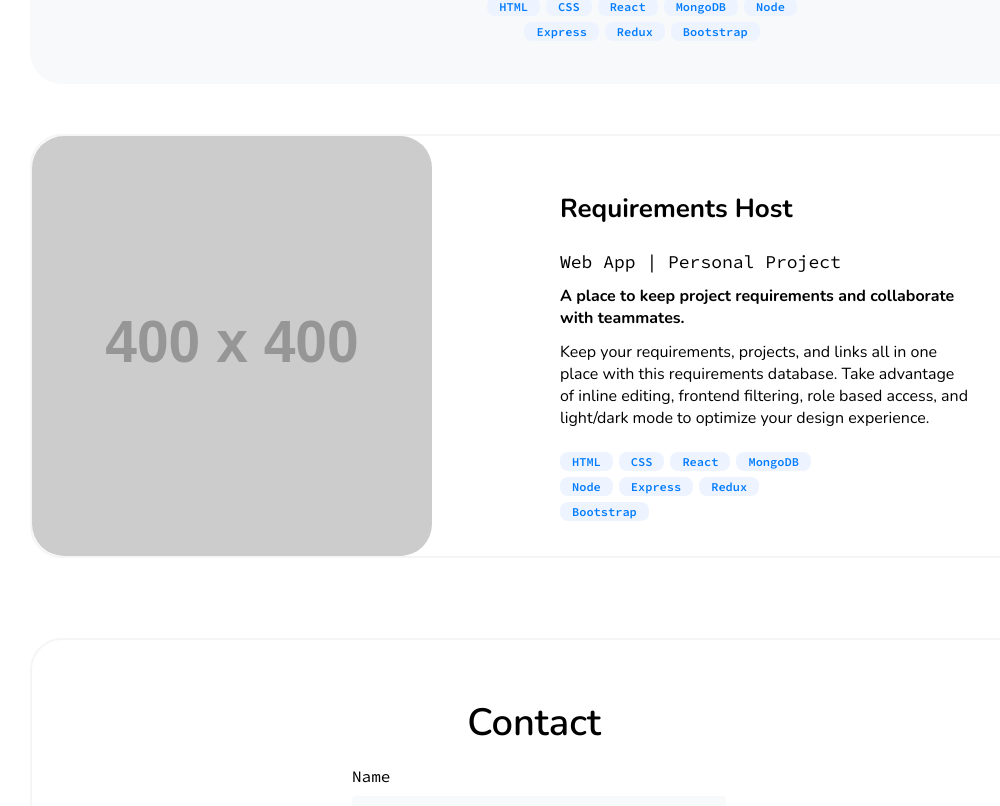
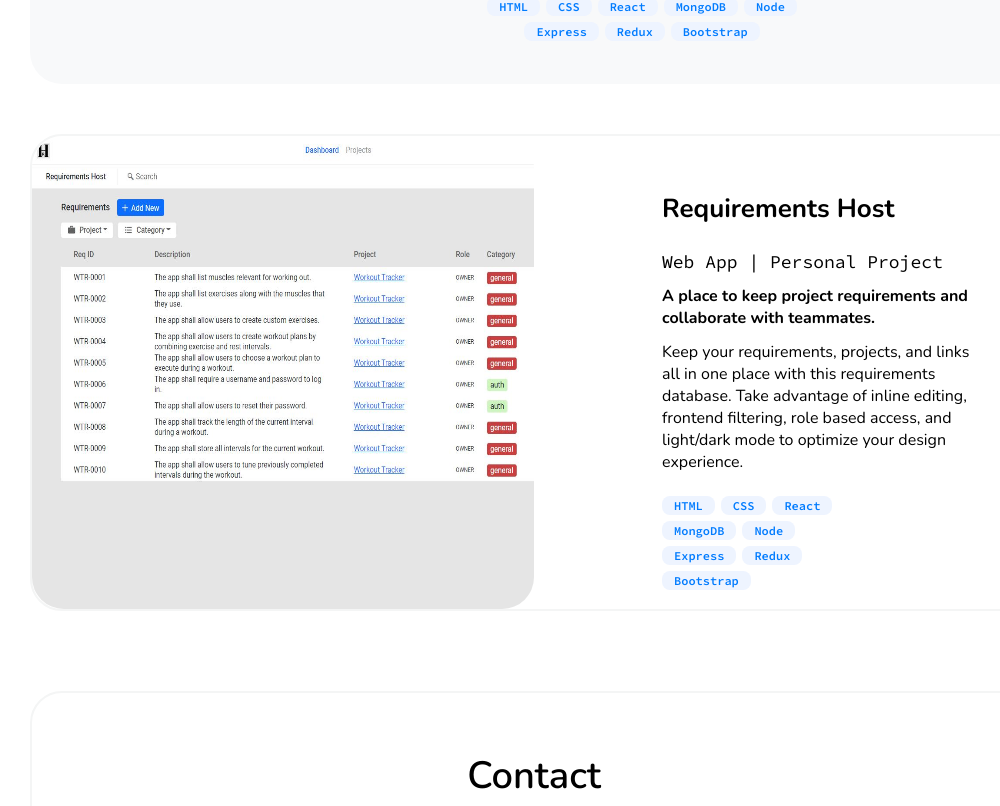
Before and after one commit to gmunilla14/portfolio, a React (Create React App) app in the folder portfolio/: page / in a window 1280 px wide. Shown: the part 677-1483 px from the top of the page, without its empty margins (106-1106 px from the left). Built offline with nearby package versions, Linux system fonts and the light colour scheme.

Commit message:
Add image for requirements project

```diff
--- a/portfolio/src/components/project.js
+++ b/portfolio/src/components/project.js
@@ -1,9 +1,10 @@
 import Skill from "./skill";
+import pic from '../req-website-jpeg.JPG'
 
 const Project = ({ title, metadata, oneLiner, description, skills }) => {
   return (
     <div className="project-holder">
-      <img className="project-image" src="https://via.placeholder.com/400" style={{width: "50%"}}/>
+      <img className="project-image" src={pic} style={{width: "50%"}}/>
       <div className="project-content">
         <div className="project-title">{title}</div>
         <div className="project-metadata">{metadata}</div>
```
Also changed, not shown: portfolio/src/req-website-jpeg.JPG (added), portfolio/src/req-website.PNG (added).
